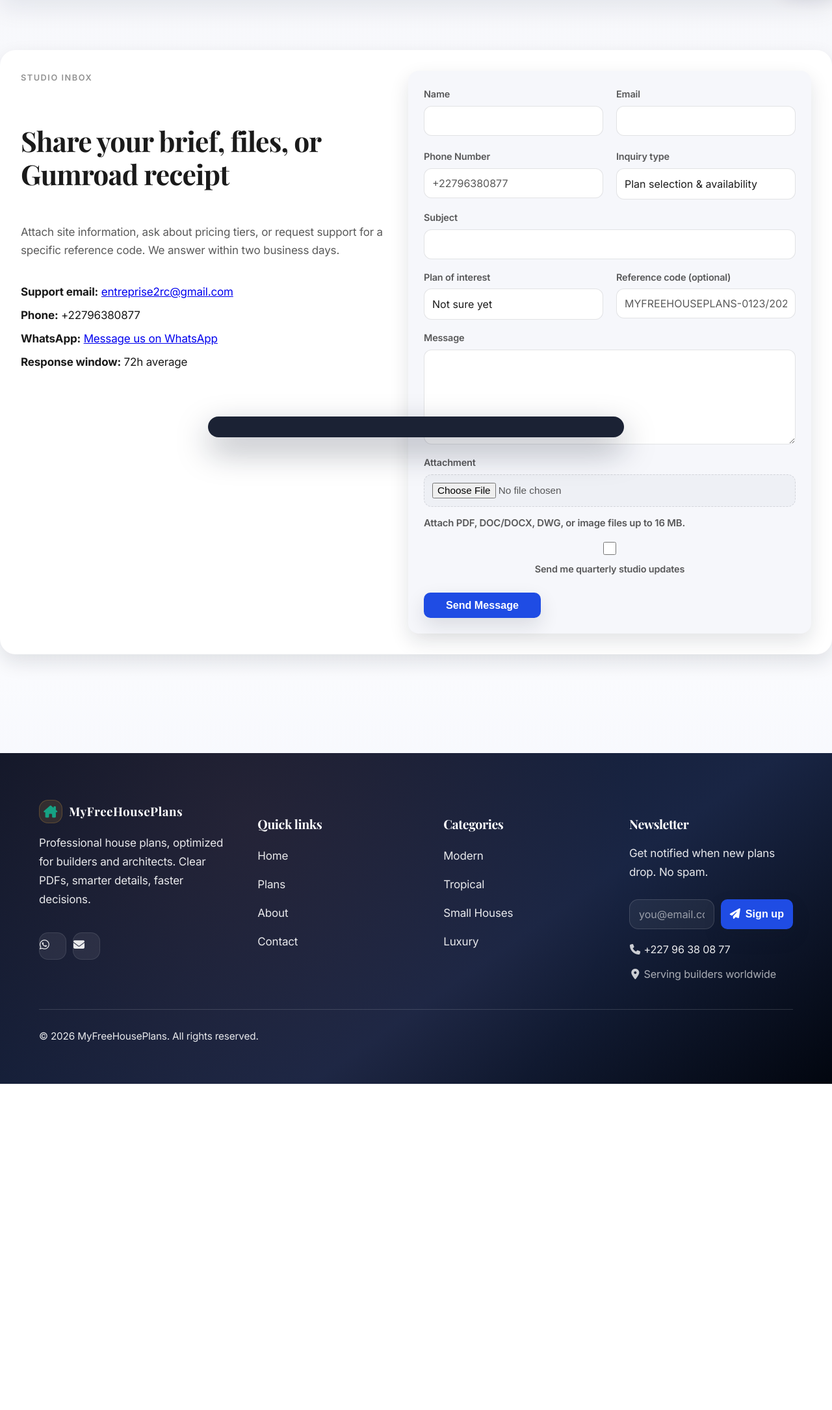
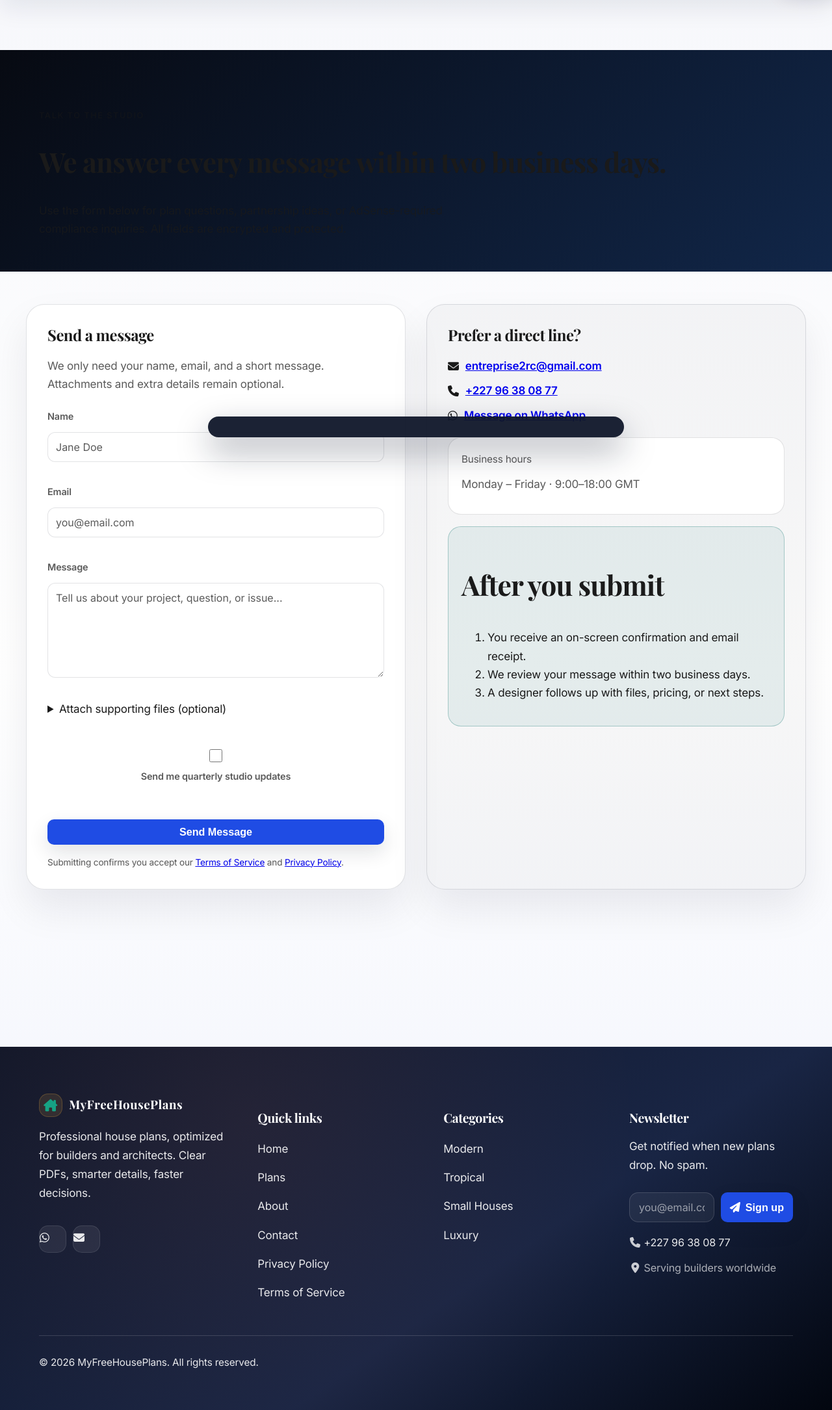
Before and after one commit to issou2025/myfreehouseplans, a Flask app: page /contact in a window 1280 px wide; the page is wider, and only the part inside the window is pictured. Shown: the part 107-2277 px from the top of that part at 65% size. Before the commit the page ends 1775 px from the top of that part, so only its background shows below. Run offline with Flask 3, Linux system fonts and the light colour scheme; data that the repository does not hold is empty; some libraries are stand-ins or nearby versions.

Commit message:
Add AdSense legal pages and streamlined contact

```diff
--- a/app/routes/main.py
+++ b/app/routes/main.py
@@ -1023,6 +1023,9 @@ def contact():
         plan_choices = [('', 'Not sure yet')]
         form.plan_reference.choices = plan_choices
         plan_map = {}
+    if request.method == 'GET':
+        form.subject.data = form.subject.data or 'General contact request'
+        form.inquiry_type.data = form.inquiry_type.data or 'support'
 
     meta = generate_meta_tags(
         title='Contact',
@@ -1223,30 +1226,97 @@ def contact():
     return render_template('contact.html', form=form, meta=meta, plan_options=plan_options)
 
 
-@main_bp.route('/privacy')
-def privacy():
-    """Privacy policy page"""
+@main_bp.route('/privacy-policy')
+def privacy_policy():
+    """Google-compliant privacy policy page."""
+
+    sections = [
+        {
+            'title': 'Data Collection',
+            'body': [
+                'My Free House Plans collects the information you provide when you browse the catalog, create an account, or submit a form. Typical data includes your name, email address, plan preferences, files you upload, and aggregated analytics collected through our site.',
+                'Purchase workflows managed through partners such as Gumroad share limited order metadata with us so we can deliver downloads and support.'
+            ],
+        },
+        {
+            'title': 'Cookies & Local Storage',
+            'body': [
+                'We use strictly necessary cookies to keep your favorites list and comparison tray synced across sessions. Optional analytics cookies measure which plans perform well so we can improve the catalog.',
+                'You can clear or block cookies at any time through your browser. Doing so may reset saved preferences such as language, currency, or shortlisted plans.'
+            ],
+        },
+        {
+            'title': 'Google AdSense Disclosure',
+            'body': [
+                'Third-party vendors, including Google, use cookies to serve ads based on your prior visits to My Free House Plans or other websites.',
+                'Google’s use of advertising cookies enables it and its partners to serve ads based on your visit to our site and other sites on the internet. You may opt out of personalized advertising by visiting Google’s Ads Settings or aboutads.info.'
+            ],
+        },
+        {
+            'title': 'Your Rights & Requests',
+            'body': [
+                'You can request a copy of the personal data we store, ask for corrections, or request deletion of non-essential records. We honor valid privacy requests within 30 days.',
+                'To exercise any right or raise a question, contact us at entreprise2rc@gmail.com or through the contact form on this site.'
+            ],
+        },
+    ]
 
     meta = generate_meta_tags(
         title='Privacy Policy',
-        description='How MyFreeHousePlans collects and uses information, and how to contact us with privacy questions.',
-        url=url_for('main.privacy', _external=True)
+        description='Understand how My Free House Plans handles analytics, cookies, Google AdSense data, and user privacy requests.',
+        url=url_for('main.privacy_policy', _external=True)
     )
 
-    return render_template('privacy.html', meta=meta)
+    return render_template('privacy_policy.html', meta=meta, sections=sections, last_updated=datetime.utcnow().date())
+
+
+@main_bp.route('/privacy')
+def privacy():
+    """Backward-compatible alias for legacy /privacy."""
+    return redirect(url_for('main.privacy_policy'), code=301)
+
+
+@main_bp.route('/terms-of-service')
+def terms_of_service():
+    """Google-compliant terms of service page."""
+
+    clauses = [
+        {
+            'title': 'Intellectual Property',
+            'body': [
+                'All house plans, images, CAD files, and written content published on My Free House Plans remain the exclusive intellectual property of the studio or its licensors.',
+                'Purchasing a plan grants you a single-use, non-transferable license to construct one project. Reproduction, resale, or distribution of plan files without written permission is prohibited.'
+            ],
+        },
+        {
+            'title': 'Limitation of Liability',
+            'body': [
+                'House plans are provided “as-is” for informational and design inspiration purposes. Field conditions, local codes, soil reports, and engineering requirements may require modifications by licensed professionals.',
+                'My Free House Plans and its contributors are not liable for direct or indirect damages arising from the use of any plan, document, or consultation offered on this site.'
+            ],
+        },
+        {
+            'title': 'External Links & Third Parties',
+            'body': [
+                'Our catalog links to partners such as Gumroad for secure checkout and download fulfillment. We are not responsible for the content, policies, or availability of external websites.',
+                'When you leave our domain, review the destination’s policies to understand how your information will be handled.'
+            ],
+        },
+    ]
+
+    meta = generate_meta_tags(
+        title='Terms of Service',
+        description='Review the license, limitations, and third-party policies that govern your use of My Free House Plans.',
+        url=url_for('main.terms_of_service', _external=True)
+    )
+
+    return render_template('terms_of_service.html', meta=meta, clauses=clauses, last_updated=datetime.utcnow().date())
 
 
 @main_bp.route('/terms')
 def terms():
-    """Terms and conditions page"""
-
-    meta = generate_meta_tags(
-        title='Terms & Conditions',
-        description='Terms for using MyFreeHousePlans and purchasing digital plan packs through Gumroad.',
-        url=url_for('main.terms', _external=True)
-    )
-
-    return render_template('terms.html', meta=meta)
+    """Backward-compatible alias for legacy /terms."""
+    return redirect(url_for('main.terms_of_service'), code=301)
 
 
 @main_bp.route('/sitemap.xml')
--- a/app/templates/base.html
+++ b/app/templates/base.html
@@ -206,6 +206,8 @@
                         <li><a href="{{ url_for('main.packs') }}">Plans</a></li>
                         <li><a href="{{ url_for('main.about') }}">About</a></li>
                         <li><a href="{{ url_for('main.contact') }}">Contact</a></li>
+                        <li><a href="{{ url_for('main.privacy_policy') }}">Privacy Policy</a></li>
+                        <li><a href="{{ url_for('main.terms_of_service') }}">Terms of Service</a></li>
                     </ul>
                 </div>
 
--- a/app/templates/contact.html
+++ b/app/templates/contact.html
@@ -1,95 +1,153 @@
 {% extends "base.html" %}
 
 {% block content %}
-<section class="contact-shell" aria-labelledby="contact-heading">
-    <div class="contact-intro">
-        <p class="eyebrow">Studio inbox</p>
-        <h1 id="contact-heading">Share your brief, files, or Gumroad receipt</h1>
-        <p class="lead">Attach site information, ask about pricing tiers, or request support for a specific reference code. We answer within two business days.</p>
-        <ul class="contact-highlights">
-            <li><strong>Support email:</strong> <a href="mailto:entreprise2rc@gmail.com">entreprise2rc@gmail.com</a></li>
-            <li><strong>Phone:</strong> +22796380877</li>
-            <li><strong>WhatsApp:</strong> <a href="https://wa.me/22796380877" target="_blank" rel="noopener">Message us on WhatsApp</a></li>
-            <li><strong>Response window:</strong> 72h average</li>
+<section class="contact-hero" aria-labelledby="contact-heading">
+    <div class="shell">
+        <p class="eyebrow">Talk to the studio</p>
+        <h1 id="contact-heading">We answer every message within two business days.</h1>
+        <p class="lead">Use the form below for plan questions, partnership ideas, or AdSense-required compliance inquiries. All fields are encrypted and protected.</p>
+    </div>
+</section>
+
+<section class="shell contact-grid" aria-label="Contact My Free House Plans">
+    <div class="contact-panel contact-panel--form">
+        <h2>Send a message</h2>
+        <p class="contact-panel__helper">We only need your name, email, and a short message. Attachments and extra details remain optional.</p>
+        <form id="contact-form" method="post" enctype="multipart/form-data" class="contact-form" novalidate>
+            {{ form.hidden_tag() }}
+            <div class="visually-hidden">
+                {{ form.subject(type='hidden', value=form.subject.data or 'General contact request') }}
+                {{ form.inquiry_type(class='hidden-input', value=form.inquiry_type.data or 'support') }}
+            </div>
+            <label class="form-field">
+                <span>{{ form.name.label.text }}</span>
+                {{ form.name(class="form-input", aria_label='Your name', placeholder='Jane Doe') }}
+                {% for err in form.name.errors %}<span class="form-error">{{ err }}</span>{% endfor %}
+            </label>
+            <label class="form-field">
+                <span>{{ form.email.label.text }}</span>
+                {{ form.email(class="form-input", aria_label='Your email', placeholder='you@email.com') }}
+                {% for err in form.email.errors %}<span class="form-error">{{ err }}</span>{% endfor %}
+            </label>
+            <label class="form-field">
+                <span>{{ form.message.label.text }}</span>
+                {{ form.message(class="form-textarea", rows=6, aria_label='Message', placeholder='Tell us about your project, question, or issue...') }}
+                {% for err in form.message.errors %}<span class="form-error">{{ err }}</span>{% endfor %}
+            </label>
+            <div class="form-field optional-field">
+                <details>
+                    <summary>Attach supporting files (optional)</summary>
+                    <label>
+                        <span>{{ form.attachment.label.text }}</span>
+                        {{ form.attachment(class="form-file") }}
+                        <p class="form-help">PDF, DOC/DOCX, DWG, JPG/PNG — up to 16 MB.</p>
+                        {% for err in form.attachment.errors %}<span class="form-error">{{ err }}</span>{% endfor %}
+                    </label>
+                </details>
+            </div>
+            <label class="form-checkbox">
+                {{ form.subscribe() }}
+                <span>Send me quarterly studio updates</span>
+            </label>
+            <div class="form-submit">
+                {{ form.submit(class="btn btn-primary btn-cta") }}
+                <p class="microcopy">Submitting confirms you accept our <a href="{{ url_for('main.terms_of_service') }}">Terms of Service</a> and <a href="{{ url_for('main.privacy_policy') }}">Privacy Policy</a>.</p>
+            </div>
+        </form>
+    </div>
+    <div class="contact-panel contact-panel--info">
+        <h2>Prefer a direct line?</h2>
+        <ul class="contact-list">
+            <li><i class="fa-solid fa-envelope"></i> <a href="mailto:entreprise2rc@gmail.com">entreprise2rc@gmail.com</a></li>
+            <li><i class="fa-solid fa-phone"></i> <a href="tel:+22796380877">+227 96 38 08 77</a></li>
+            <li><i class="fa-brands fa-whatsapp"></i> <a href="https://wa.me/22796380877" target="_blank" rel="noopener">Message on WhatsApp</a></li>
         </ul>
+        <div class="info-card">
+            <p class="muted">Business hours</p>
+            <p>Monday – Friday · 9:00–18:00 GMT</p>
+        </div>
         {% if plan_options %}
-        <div class="contact-ref-list" aria-label="Popular references">
-            <p class="muted">Recently referenced plans</p>
-            <ul>
+        <div class="info-card">
+            <p class="muted">Frequently referenced plans</p>
+            <ul class="plan-chip-list">
                 {% for plan in plan_options[:3] %}
                 <li>{{ plan.reference_code }} · {{ plan.title }}</li>
                 {% endfor %}
             </ul>
         </div>
         {% endif %}
-    </div>
-    <div class="contact-form-card">
-        <form id="contact-form" method="post" enctype="multipart/form-data" class="contact-form" novalidate>
-            {{ form.hidden_tag() }}
-            <div class="form-grid form-grid--2">
-                <label>
-                    <span>{{ form.name.label.text }}</span>
-                    {{ form.name(class="form-input", aria_label='Your name') }}
-                    {% for err in form.name.errors %}<span class="form-error">{{ err }}</span>{% endfor %}
-                </label>
-                <label>
-                    <span>{{ form.email.label.text }}</span>
-                    {{ form.email(class="form-input", aria_label='Your email') }}
-                    {% for err in form.email.errors %}<span class="form-error">{{ err }}</span>{% endfor %}
-                </label>
-                <label>
-                    <span>{{ form.phone.label.text }}</span>
-                    {{ form.phone(class="form-input", aria_label='Your phone number', placeholder='+22796380877') }}
-                    {% for err in form.phone.errors %}<span class="form-error">{{ err }}</span>{% endfor %}
-                </label>
-                <label>
-                    <span>{{ form.inquiry_type.label.text }}</span>
-                    {{ form.inquiry_type(class="form-select") }}
-                    {% for err in form.inquiry_type.errors %}<span class="form-error">{{ err }}</span>{% endfor %}
-                </label>
-            </div>
-            <label>
-                <span>{{ form.subject.label.text }}</span>
-                {{ form.subject(class="form-input", aria_label='Subject') }}
-                {% for err in form.subject.errors %}<span class="form-error">{{ err }}</span>{% endfor %}
-            </label>
-            <div class="form-grid form-grid--2">
-                <label>
-                    <span>{{ form.plan_reference.label.text }}</span>
-                    {{ form.plan_reference(class="form-select") }}
-                    {% for err in form.plan_reference.errors %}<span class="form-error">{{ err }}</span>{% endfor %}
-                </label>
-                <label>
-                    <span>{{ form.reference_code.label.text }}</span>
-                    {{ form.reference_code(class="form-input", placeholder='MYFREEHOUSEPLANS-0123/2026') }}
-                    {% for err in form.reference_code.errors %}<span class="form-error">{{ err }}</span>{% endfor %}
-                </label>
-            </div>
-            <label>
-                <span>{{ form.message.label.text }}</span>
-                {{ form.message(class="form-textarea", rows=6, aria_label='Message') }}
-                {% for err in form.message.errors %}<span class="form-error">{{ err }}</span>{% endfor %}
-            </label>
-            <label class="upload-field">
-                <span>{{ form.attachment.label.text }}</span>
-                {{ form.attachment(class="form-file") }}
-                <p class="form-help">Attach PDF, DOC/DOCX, DWG, or image files up to 16 MB.</p>
-                {% for err in form.attachment.errors %}<span class="form-error">{{ err }}</span>{% endfor %}
-            </label>
-            <label class="form-checkbox">
-                {{ form.subscribe() }}
-                <span>Send me quarterly studio updates</span>
-            </label>
-            <div class="form-submit">
-                {{ form.submit(class="btn btn-primary") }}
-            </div>
-        </form>
+        <div class="info-card info-card--accent">
+            <h3>After you submit</h3>
+            <ol>
+                <li>You receive an on-screen confirmation and email receipt.</li>
+                <li>We review your message within two business days.</li>
+                <li>A designer follows up with files, pricing, or next steps.</li>
+            </ol>
+        </div>
     </div>
 </section>
+{% endblock %}
+
+{% block extra_css %}
 <style>
-    /* Ensure input text is visible on mobile */
-    .contact-form .form-input, .contact-form .form-textarea { color: #111; }
+.contact-hero {
+    padding: 90px 0 40px;
+    background: linear-gradient(135deg, #070a12, #112648);
+    color: #fff;
+}
+.contact-grid {
+    display: grid;
+    grid-template-columns: repeat(auto-fit, minmax(320px, 1fr));
+    gap: 32px;
+    padding: 50px 0 90px;
+}
+.contact-panel {
+    border-radius: 28px;
+    padding: 32px;
+    background: var(--color-surface, #fff);
+    border: 1px solid rgba(15, 23, 42, 0.12);
+    box-shadow: 0 30px 60px rgba(8, 15, 32, 0.08);
+}
+.contact-panel--form { background: #fff; }
+.contact-panel--info { background: rgba(9, 13, 23, 0.03); }
+.contact-panel h2 { margin-top: 0; font-size: 1.4rem; }
+.contact-panel__helper { color: var(--color-muted, #4c5160); margin-bottom: 24px; }
+.contact-form .form-field { display: flex; flex-direction: column; margin-bottom: 18px; }
+.contact-form label span { font-weight: 600; margin-bottom: 6px; }
+.form-input,
+.form-textarea,
+.form-file {
+    width: 100%;
+    border-radius: 14px;
+    border: 1px solid rgba(9, 13, 23, 0.2);
+    padding: 14px;
+    font-size: 1rem;
+    color: #0f172a;
+    background: #fff;
+}
+.form-textarea { min-height: 160px; resize: vertical; }
+.form-error { color: #c53030; font-size: 0.85rem; margin-top: 6px; }
+.form-help { font-size: 0.85rem; color: var(--color-muted, #4c5160); }
+.form-checkbox { display: flex; align-items: center; gap: 10px; margin: 12px 0; }
+.form-submit { margin-top: 20px; display: flex; flex-direction: column; gap: 8px; }
+.contact-list { list-style: none; padding: 0; margin: 0 0 20px; }
+.contact-list li { margin-bottom: 10px; display: flex; align-items: center; gap: 10px; font-weight: 600; }
+.info-card { border-radius: 20px; border: 1px solid rgba(9, 13, 23, 0.12); padding: 20px; margin-bottom: 18px; background: #fff; }
+.info-card--accent { background: rgba(15, 118, 110, 0.08); border-color: rgba(15, 118, 110, 0.3); }
+.plan-chip-list { list-style: none; padding: 0; margin: 0; }
+.plan-chip-list li { padding: 6px 0; border-bottom: 1px solid rgba(9, 13, 23, 0.08); }
+.plan-chip-list li:last-child { border-bottom: none; }
+.visually-hidden,
+.hidden-input { position: absolute; width: 1px; height: 1px; overflow: hidden; clip: rect(0 0 0 0); border: 0; padding: 0; margin: -1px; }
+.microcopy { font-size: 0.8rem; color: var(--color-muted, #5c6272); }
+@media (max-width: 640px) {
+    .contact-panel { padding: 24px; }
+    .contact-hero { padding: 70px 0 30px; }
+}
 </style>
+{% endblock %}
+
+{% block extra_js %}
 <script>
 document.addEventListener('DOMContentLoaded', function(){
     const form = document.getElementById('contact-form');
@@ -97,14 +155,13 @@ document.addEventListener('DOMContentLoaded', function(){
     const submit = form.querySelector('button[type="submit"], input[type="submit"]');
     form.addEventListener('submit', function(){
         if(submit){
-            try{
-                submit.disabled = true;
-                if(submit.tagName.toLowerCase() === 'input'){
-                    submit.value = 'Sending...';
-                } else {
-                    submit.innerText = 'Sending...';
-                }
-            }catch(e){/* ignore */}
+            submit.disabled = true;
+            submit.classList.add('is-loading');
+            if(submit.tagName.toLowerCase() === 'input'){
+                submit.value = 'Sending…';
+            } else {
+                submit.innerText = 'Sending…';
+            }
         }
     });
 });
```
Also changed, not shown: app/templates/privacy_policy.html (added, +67 -0 lines), app/templates/terms_of_service.html (added, +64 -0 lines).
